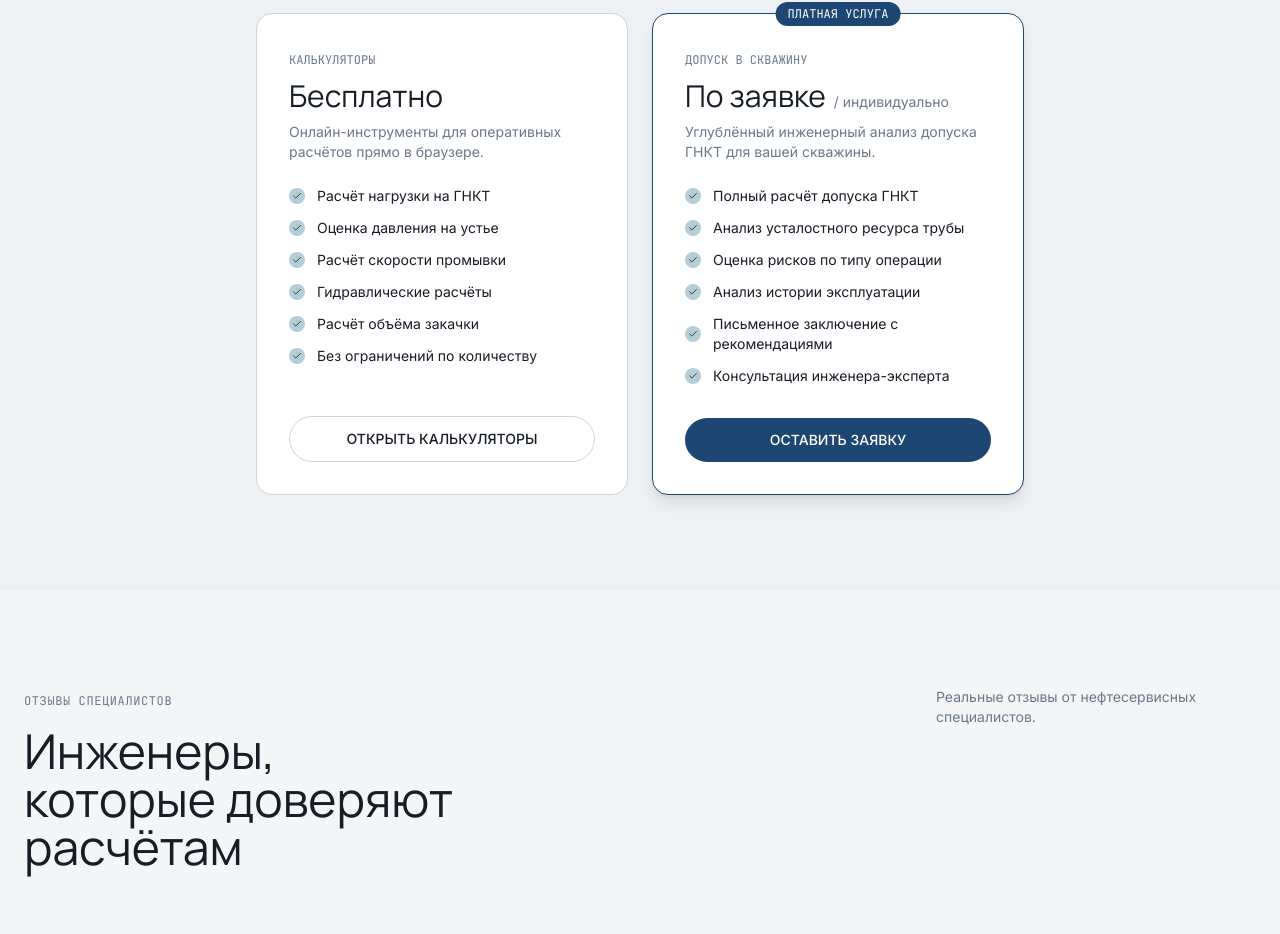
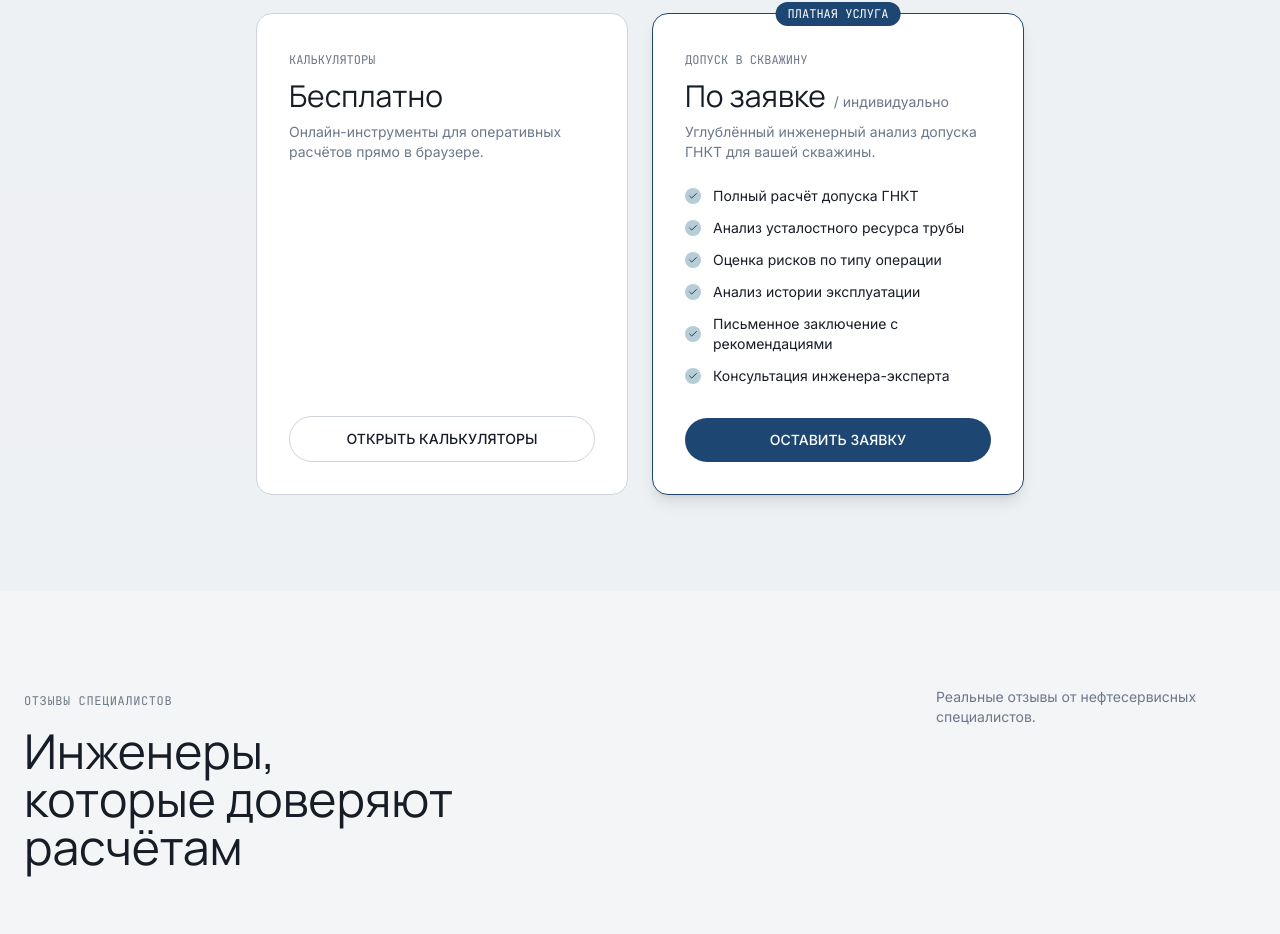
Before and after one commit to pr-poehali-dev/quantum-research-initiative-17, a React (Vite) app: page / in a window 1280 px wide. Shown: the part 2854-3788 px from the top of the page. Built offline with nearby package versions, Linux system fonts and the light colour scheme.

Commit message:
Удаление функций из бесплатного модуля

```diff
--- a/src/components/PricingSection.tsx
+++ b/src/components/PricingSection.tsx
@@ -15,14 +15,7 @@ const tiers: PricingTier[] = [
     name: "КАЛЬКУЛЯТОРЫ",
     price: "Бесплатно",
     description: "Онлайн-инструменты для оперативных расчётов прямо в браузере.",
-    features: [
-      "Расчёт нагрузки на ГНКТ",
-      "Оценка давления на устье",
-      "Расчёт скорости промывки",
-      "Гидравлические расчёты",
-      "Расчёт объёма закачки",
-      "Без ограничений по количеству",
-    ],
+    features: [],
     cta: "ОТКРЫТЬ КАЛЬКУЛЯТОРЫ",
   },
   {
```
